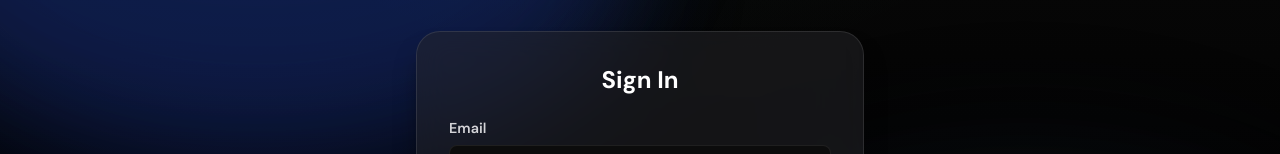
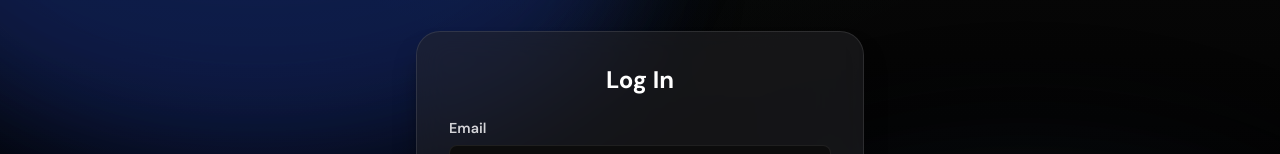
Before and after one commit to tickrbee/uncoverd-web, a Next.js app: page /login in a window 1280 px wide. Shown: the part 272-426 px from the top of the page. Built offline with nearby package versions, Linux system fonts and the light colour scheme; no server answers.

Commit message:
Update login form title to 'Log In'

```diff
--- a/src/components/login-form.tsx
+++ b/src/components/login-form.tsx
@@ -150,7 +150,7 @@ export function LoginForm() {
         </div>
 
         <div className="login-card">
-          <h2 className="login-card-title">Sign In</h2>
+          <h2 className="login-card-title">Log In</h2>
 
           <form onSubmit={signInWithPassword} className="login-form">
             <div className="login-input-group">
```
